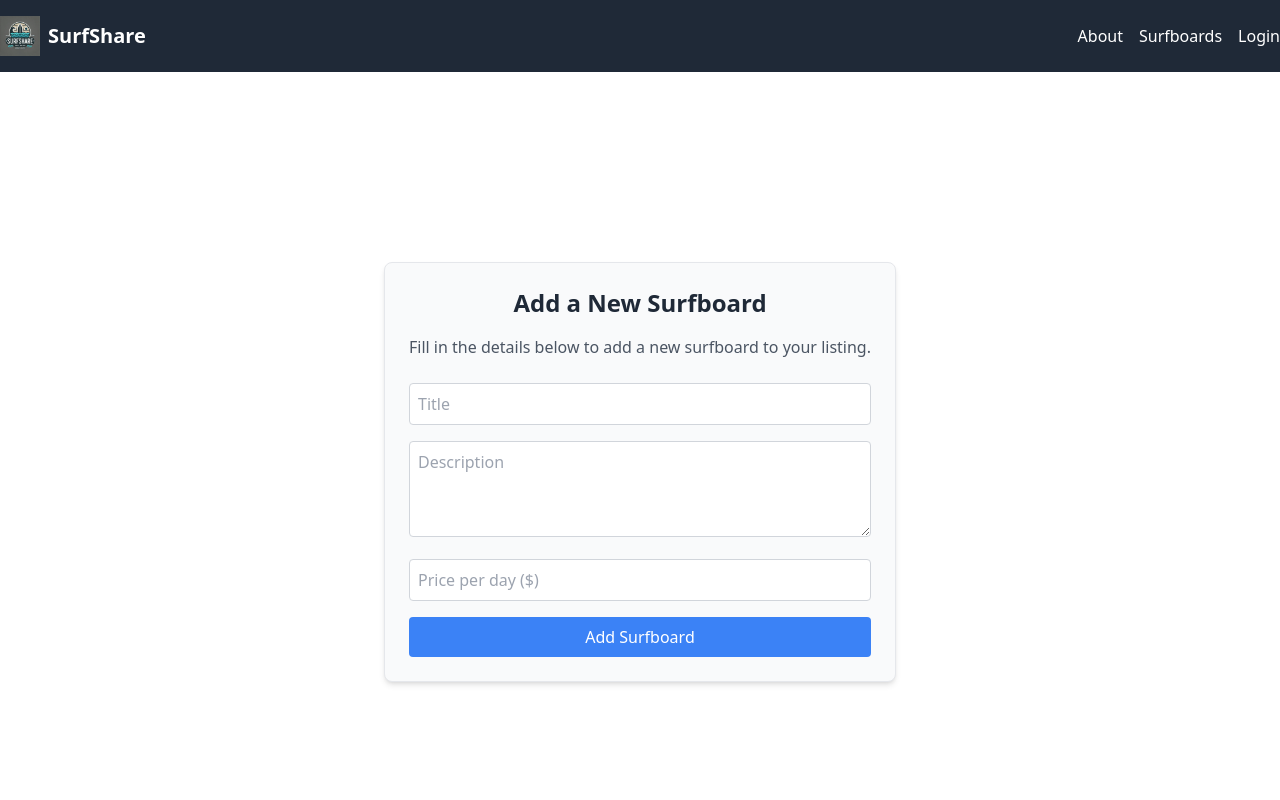
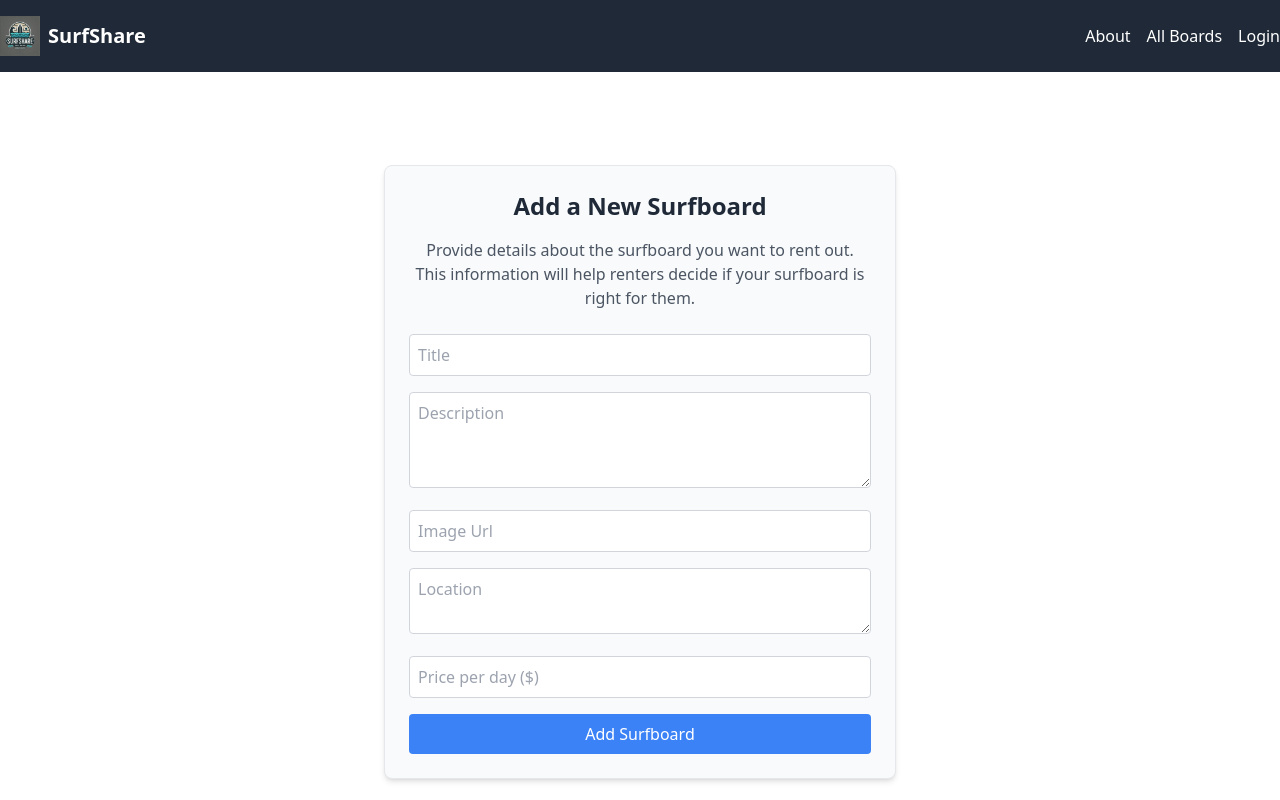
Before and after one commit to Lamia592/surfboard-rental, a Next.js app: page /add-surfboard in a window 1280 px wide. Shown: the top 800 px of the page. Built offline with nearby package versions, Linux system fonts and the light colour scheme; no server answers.

Commit message:
Add listing surfboards and update the header

```diff
--- a/components/Header.js
+++ b/components/Header.js
@@ -49,11 +49,14 @@ export default function Header() {
             </li>
             <li>
               <Link href="/surfboards" className="hover:underline">
-                Surfboards
+                All Boards
               </Link>
             </li>
             {user ? (
               <>
+                <Link className="hover:underline" href="/add-surfboard">
+                     Rent Yours
+                </Link>
                 <Link className="hover:underline" href="/my-rentals">
                      My Rentals
                 </Link>
--- a/pages/add-surfboard.js
+++ b/pages/add-surfboard.js
@@ -7,6 +7,8 @@ export default function AddSurfboard() {
   const [title, setTitle] = useState('');
   const [description, setDescription] = useState('');
   const [price, setPrice] = useState('');
+  const [image_url, setimage_url] = useState('');
+  const [location, setlocation] = useState('');
   const router = useRouter();
 
   const handleAddSurfboard = async () => {
@@ -22,6 +24,8 @@ export default function AddSurfboard() {
         description,
         price_per_day: price,
         owner_id: user.id,
+        image_url:image_url,
+        location:location
       },
     ]);
     if (error) {
@@ -39,7 +43,7 @@ export default function AddSurfboard() {
 
           <h2 className="text-2xl font-bold mb-4 text-center text-gray-800">Add a New Surfboard</h2>
           <p className="text-gray-600 mb-6 text-center">
-            Fill in the details below to add a new surfboard to your listing.
+          Provide details about the surfboard you want to rent out. This information will help renters decide if your surfboard is right for them.
           </p>
 
 
@@ -55,6 +59,19 @@ export default function AddSurfboard() {
             value={description}
             onChange={(e) => setDescription(e.target.value)}
             className="border border-gray-300 p-2 w-full mb-4 rounded text-gray-800 bg-white h-24"
+          />
+          <input
+            type="text"
+            placeholder="Image Url"
+            value={image_url}
+            onChange={(e) => setimage_url(e.target.value)}
+            className="border border-gray-300 p-2 w-full mb-4 rounded text-gray-800 bg-white"
+          />
+          <textarea
+            placeholder="Location"
+            value={location}
+            onChange={(e) => setlocation(e.target.value)}
+            className="border border-gray-300 p-2 w-full mb-4 rounded text-gray-800 bg-white"
           />
           <input
             type="number"
--- a/pages/surfboards.js
+++ b/pages/surfboards.js
@@ -96,6 +96,7 @@ return (
                   <h3 className="font-bold text-xl text-gray-800">{surfboard.title}</h3>
                   <p className="text-gray-600">{surfboard.description}</p>
                   <p className="text-green-500 text-lg font-bold">${surfboard.price_per_day} / day</p>
+                  <p className="text-blue-500">Located@  {surfboard.location}</p>
                   <button
                     onClick={() => handleRentSurfboard(surfboard)}
                     className="mt-4 w-full bg-blue-500 hover:bg-blue-400 text-white py-2 rounded-md"
```
